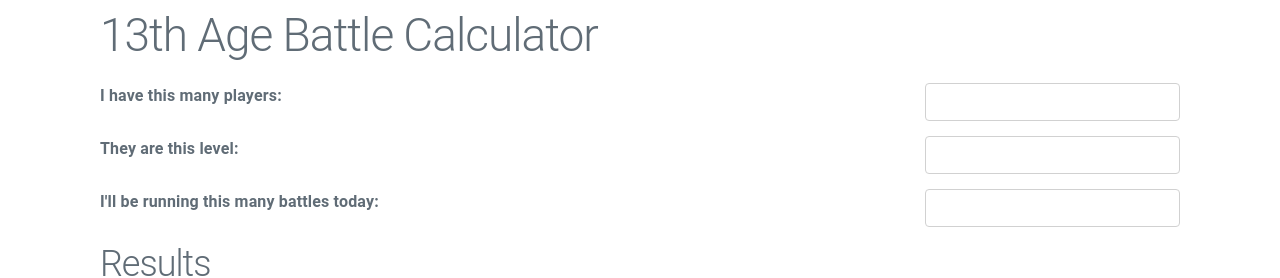
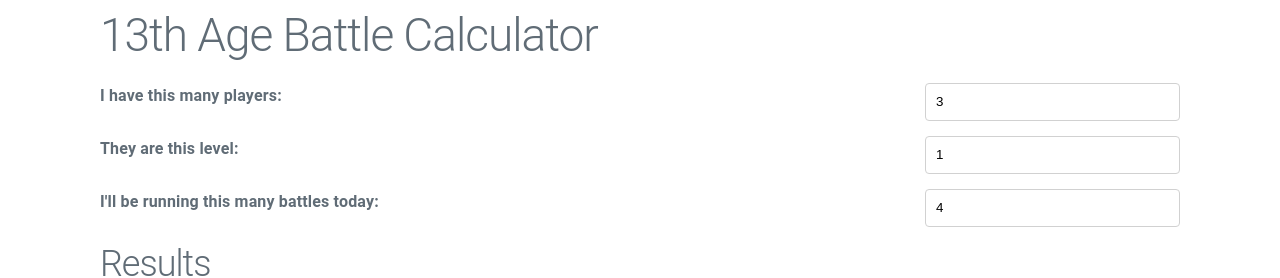
Before and after one commit to ben/13acalc, a Svelte app: page / in a window 1280 px wide. Shown: the top 278 px of the page. Built offline with nearby package versions, Linux system fonts and the light colour scheme.

Commit message:
Bindings

```diff
--- a/src/App.svelte
+++ b/src/App.svelte
@@ -1,4 +1,11 @@
 <script lang="ts">
+  import { writable } from 'svelte/store';
+
+  const state = writable({
+    playercount: 3,
+    level: 1,
+    battlecount: 4,
+  })
 </script>
 
 <main class="container">
@@ -9,7 +16,7 @@
       <label for="playercount">I have this many players:</label>
     </div>
     <div class="column">
-      <input type="number" name="playercount" />
+      <input type="number" name="playercount" bind:value={$state.playercount} />
     </div>
   </div>
 
@@ -18,7 +25,7 @@
       <label for="level">They are this level:</label>
     </div>
     <div class="column">
-      <input type="number" name="level" />
+      <input type="number" name="level" bind:value={$state.level} />
     </div>
   </div>
 
@@ -27,7 +34,7 @@
       <label for="battlecount">I'll be running this many battles today:</label>
     </div>
     <div class="column">
-      <input type="number" name="battlecount" />
+      <input type="number" name="battlecount" bind:value={$state.battlecount} />
     </div>
   </div>
 
@@ -44,8 +51,6 @@
         <th>3x/huge/15 mooks</th>
       </tr>
     </thead>
-    <tbody>
-
-    </tbody>
+    <tbody />
   </table>
 </main>
```
